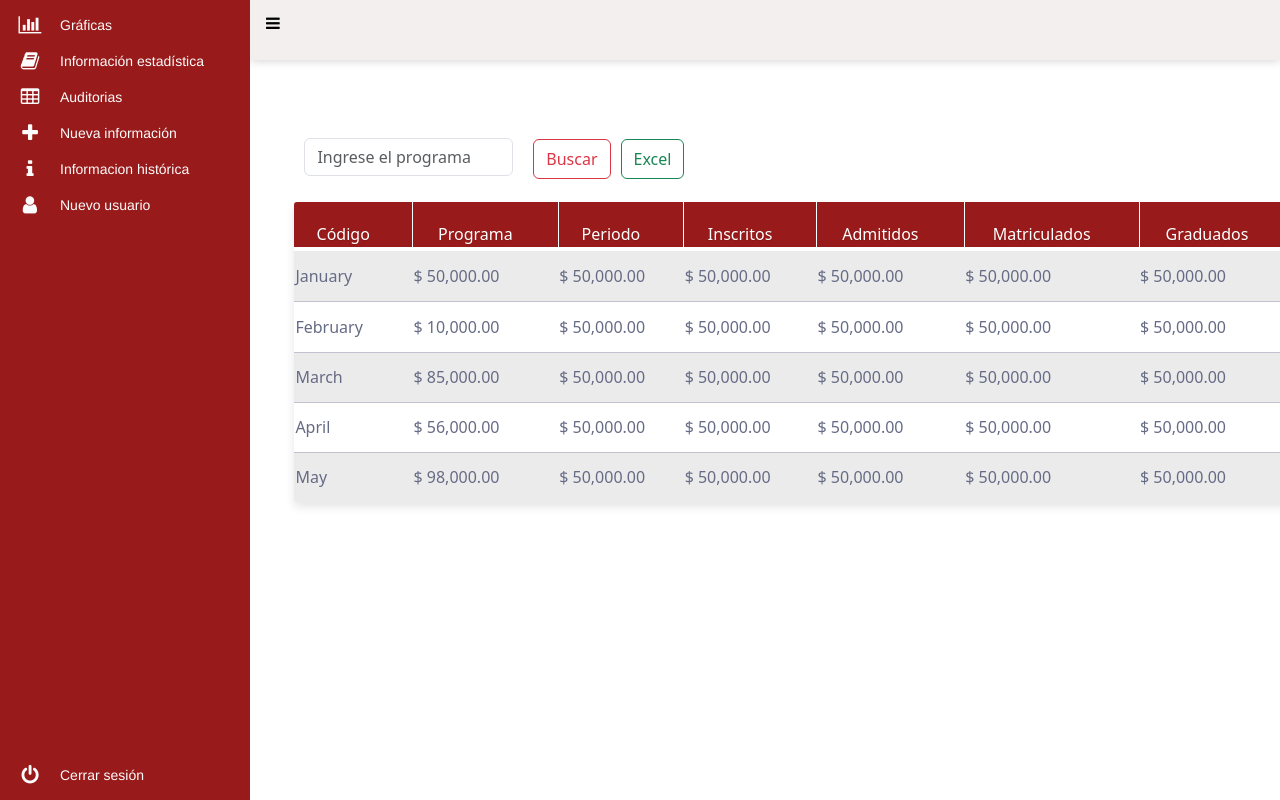
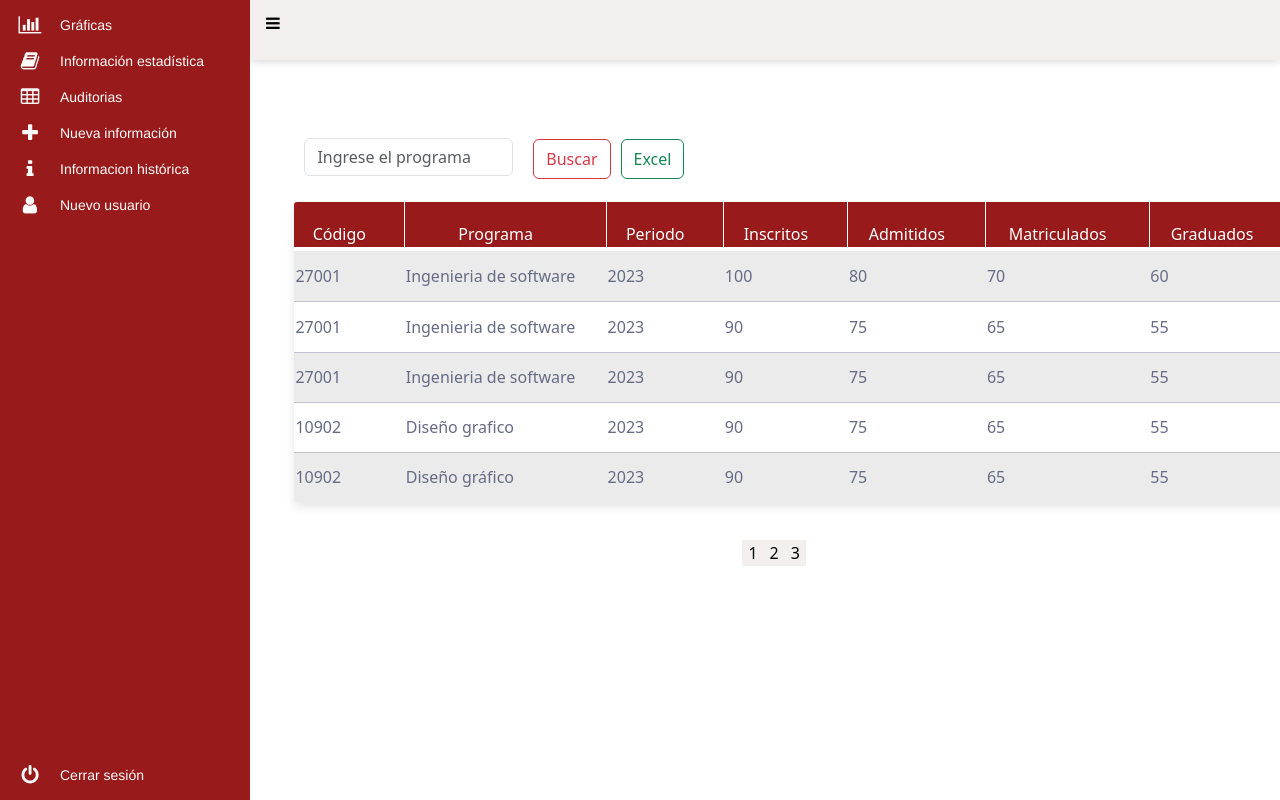
Before and after one commit to ChilyGarcia/SIEF-REACT, a React (Vite) app in the folder sief-project/: page /infoEstadistica in a window 1280 px wide. Built offline with nearby package versions, Linux system fonts and the light colour scheme.

Commit message:
Se hace actualizaciones al componente de informacion estadistica, donde se aggrega la paginacion a la tabla de la informacion estadistica

```diff
--- a/sief-project/src/routes/components/StatisticalInformationComponent.jsx
+++ b/sief-project/src/routes/components/StatisticalInformationComponent.jsx
@@ -1,12 +1,156 @@
-import React from "react";
+import React, { useState, useEffect } from "react";
 import styles from "../../styles/statisticalInformationStyles.module.css";
 
 export const StatisticalInformationComponent = ({ estadoSideBar }) => {
+  const [currentPage, setCurrentPage] = useState(1);
+  const itemsPerPage = 5;
+
+  // Datos simulados (ajusta estos datos según tus necesidades)
+  const data = [
+    {
+      Código: "27001",
+      Programa: "Ingenieria de software",
+      Periodo: "2023",
+      Inscritos: 100,
+      Admitidos: 80,
+      Matriculados: 70,
+      Graduados: 60,
+    },
+    {
+      Código: "27001",
+      Programa: "Ingenieria de software",
+      Periodo: "2023",
+      Inscritos: 90,
+      Admitidos: 75,
+      Matriculados: 65,
+      Graduados: 55,
+    },
+    {
+      Código: "27001",
+      Programa: "Ingenieria de software",
+      Periodo: "2023",
+      Inscritos: 90,
+      Admitidos: 75,
+      Matriculados: 65,
+      Graduados: 55,
+    },
+    {
+      Código: "10902",
+      Programa: "Diseño grafico",
+      Periodo: "2023",
+      Inscritos: 90,
+      Admitidos: 75,
+      Matriculados: 65,
+      Graduados: 55,
+    },
+    {
+      Código: "10902",
+      Programa: "Diseño gráfico",
+      Periodo: "2023",
+      Inscritos: 90,
+      Admitidos: 75,
+      Matriculados: 65,
+      Graduados: 55,
+    },
+    {
+      Código: "909092",
+      Programa: "Diseño de modas",
+      Periodo: "2023",
+      Inscritos: 90,
+      Admitidos: 75,
+      Matriculados: 65,
+      Graduados: 55,
+    },
+    {
+      Código: "909092",
+      Programa: "Diseño de modas",
+      Periodo: "2023",
+      Inscritos: 90,
+      Admitidos: 75,
+      Matriculados: 65,
+      Graduados: 55,
+    },
+    {
+      Código: "909092",
+      Programa: "Diseño de modas",
+      Periodo: "2023",
+      Inscritos: 90,
+      Admitidos: 75,
+      Matriculados: 65,
+      Graduados: 55,
+    },
+    {
+      Código: "909092",
+      Programa: "Diseño de modas",
+      Periodo: "2023",
+      Inscritos: 90,
+      Admitidos: 75,
+      Matriculados: 65,
+      Graduados: 55,
+    },
+    {
+      Código: "898978",
+      Programa: "Hoteleria y turismo",
+      Periodo: "2023",
+      Inscritos: 90,
+      Admitidos: 75,
+      Matriculados: 65,
+      Graduados: 55,
+    },
+    {
+      Código: "898978",
+      Programa: "Hoteleria y turismo",
+      Periodo: "2023",
+      Inscritos: 90,
+      Admitidos: 75,
+      Matriculados: 65,
+      Graduados: 55,
+    },
+    {
+      Código: "898978",
+      Programa: "Hoteleria y turismo",
+      Periodo: "2023",
+      Inscritos: 90,
+      Admitidos: 75,
+      Matriculados: 65,
+      Graduados: 55,
+    },
+    {
+      Código: "898978",
+      Programa: "Hoteleria y turismo",
+      Periodo: "2023",
+      Inscritos: 90,
+      Admitidos: 75,
+      Matriculados: 65,
+      Graduados: 55,
+    },
+    {
+      Código: "656745",
+      Programa: "Negocios internacionales",
+      Periodo: "2023",
+      Inscritos: 90,
+      Admitidos: 75,
+      Matriculados: 65,
+      Graduados: 55,
+    }
+  ];
+
   const tableClass = estadoSideBar ? styles.tableOpen : styles.tableClose;
   const thClass = estadoSideBar ? styles.thOpen : styles.thClose;
   const inputContainerClass = estadoSideBar
-    ? styles.inputContainerOpen
-    : styles.inputContainerClose;
+  ? styles.inputContainerOpen
+  : styles.inputContainerClose;
+
+  const paginationClass = estadoSideBar ? styles.paginationOpen : styles.paginationClose;
+
+  const indexOfLastItem = currentPage * itemsPerPage;
+  const indexOfFirstItem = indexOfLastItem - itemsPerPage;
+  const currentData = data.slice(indexOfFirstItem, indexOfLastItem);
+
+  const pageNumbers = [];
+  for (let i = 1; i <= Math.ceil(data.length / itemsPerPage); i++) {
+    pageNumbers.push(i);
+  }
 
   return (
     <>
@@ -36,53 +180,28 @@ export const StatisticalInformationComponent = ({ estadoSideBar }) => {
           </tr>
         </thead>
         <tbody className={styles["table-hover"]}>
-          <tr>
-            <td className={styles["text-left"]}>January</td>
-            <td className={styles["text-left"]}>$ 50,000.00</td>
-            <td className={styles["text-left"]}>$ 50,000.00</td>
-            <td className={styles["text-left"]}>$ 50,000.00</td>
-            <td className={styles["text-left"]}>$ 50,000.00</td>
-            <td className={styles["text-left"]}>$ 50,000.00</td>
-            <td className={styles["text-left"]}>$ 50,000.00</td>
-          </tr>
-          <tr>
-            <td className={styles["text-left"]}>February</td>
-            <td className={styles["text-left"]}>$ 10,000.00</td>
-            <td className={styles["text-left"]}>$ 50,000.00</td>
-            <td className={styles["text-left"]}>$ 50,000.00</td>
-            <td className={styles["text-left"]}>$ 50,000.00</td>
-            <td className={styles["text-left"]}>$ 50,000.00</td>
-            <td className={styles["text-left"]}>$ 50,000.00</td>
-          </tr>
-          <tr>
-            <td className={styles["text-left"]}>March</td>
-            <td className={styles["text-left"]}>$ 85,000.00</td>
-            <td className={styles["text-left"]}>$ 50,000.00</td>
-            <td className={styles["text-left"]}>$ 50,000.00</td>
-            <td className={styles["text-left"]}>$ 50,000.00</td>
-            <td className={styles["text-left"]}>$ 50,000.00</td>
-            <td className={styles["text-left"]}>$ 50,000.00</td>
-          </tr>
-          <tr>
-            <td className={styles["text-left"]}>April</td>
-            <td className={styles["text-left"]}>$ 56,000.00</td>
-            <td className={styles["text-left"]}>$ 50,000.00</td>
-            <td className={styles["text-left"]}>$ 50,000.00</td>
-            <td className={styles["text-left"]}>$ 50,000.00</td>
-            <td className={styles["text-left"]}>$ 50,000.00</td>
-            <td className={styles["text-left"]}>$ 50,000.00</td>
-          </tr>
-          <tr>
-            <td className={styles["text-left"]}>May</td>
-            <td className={styles["text-left"]}>$ 98,000.00</td>
-            <td className={styles["text-left"]}>$ 50,000.00</td>
-            <td className={styles["text-left"]}>$ 50,000.00</td>
-            <td className={styles["text-left"]}>$ 50,000.00</td>
-            <td className={styles["text-left"]}>$ 50,000.00</td>
-            <td className={styles["text-left"]}>$ 50,000.00</td>
-          </tr>
+          {currentData.map((item, index) => (
+            <tr key={index}>
+              {Object.values(item).map((value, i) => (
+                <td key={i} className={styles["text-left"]}>
+                  {value}
+                </td>
+              ))}
+            </tr>
+          ))}
         </tbody>
       </table>
+      <div className={paginationClass}>
+        {pageNumbers.map((number) => (
+          <button
+            key={number}
+            onClick={() => setCurrentPage(number)}
+            className={number === currentPage ? "active" : ""}
+          >
+            {number}
+          </button>
+        ))}
+      </div>
     </>
   );
 };
--- a/sief-project/src/styles/statisticalInformationStyles.module.css
+++ b/sief-project/src/styles/statisticalInformationStyles.module.css
@@ -191,3 +191,13 @@ td.text-right {
   margin: 0;
   margin-right: 10px; /* Ajusta el valor según tus necesidades */
 }
+
+.paginationOpen{
+  margin-top: 3%;
+  margin-left: 58%;
+}
+
+.paginationClose{
+  margin-top: 3%;
+  margin-left: 50%;
+}
```
